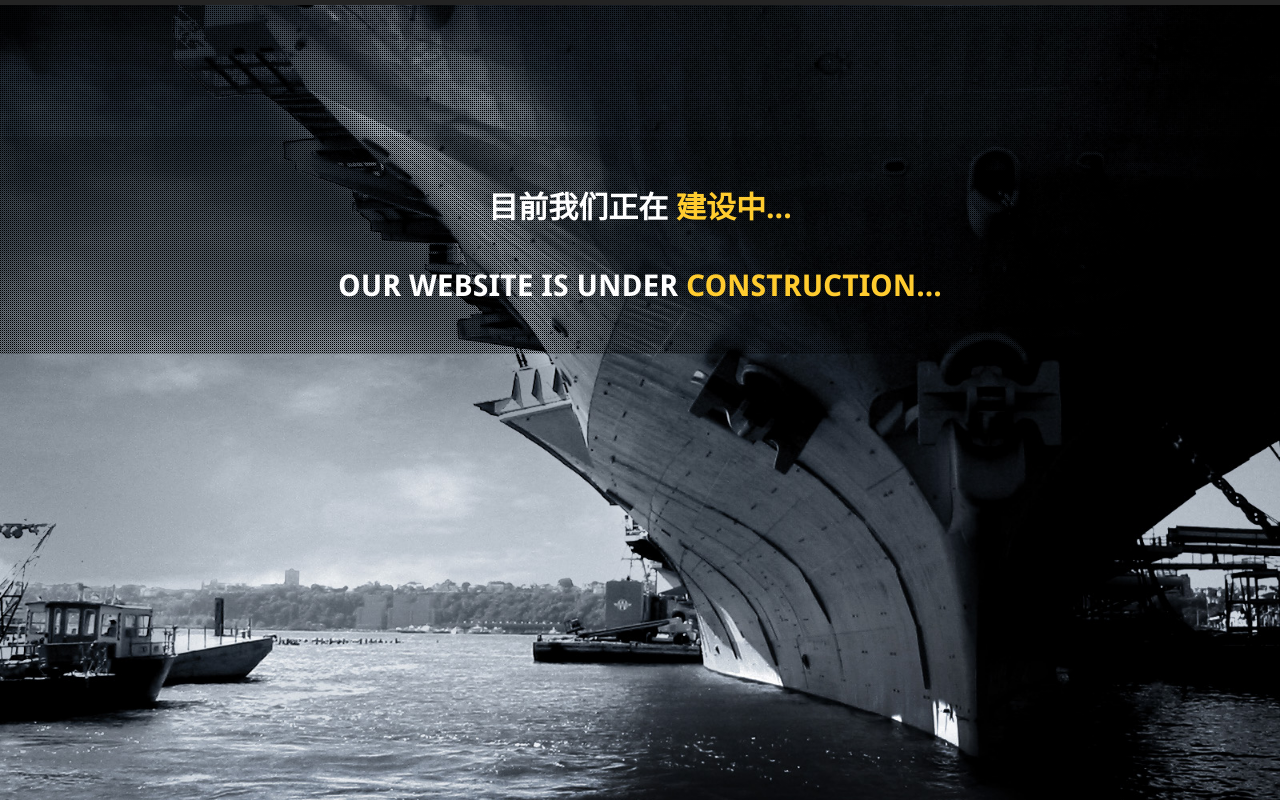
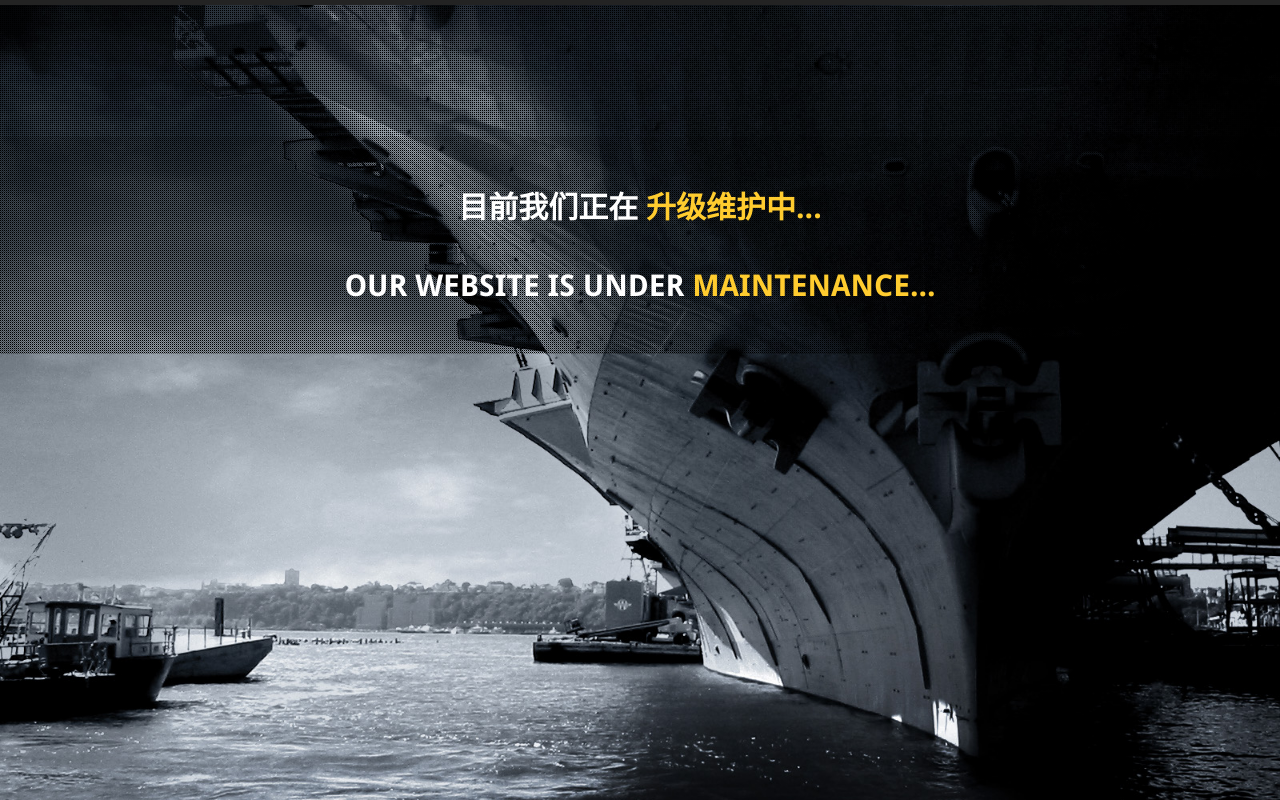
Before and after one commit to JamesGu14/Foryoung-UnderConstruction, a website: page public/index.html in a window 1280 px wide. Drawn offline with Linux system fonts and the light colour scheme.

```diff
--- a/public/index.html
+++ b/public/index.html
@@ -2,7 +2,7 @@
 <html xmlns="http://www.w3.org/1999/xhtml">
 <head>
 <meta http-equiv="Content-Type" content="text/html; charset=utf-8" />
-<title>Counterpart | UnderConstruction Template</title>
+<title>Foryoung | Website Under Maintenance | 网站正在升级维护中, 敬请期待 </title>
 
 <link rel="stylesheet" type="text/css" media="all" href="content/themes/Counterpart/style.css" />
 <link rel="stylesheet" href="content/themes/Counterpart/css/reset.css" type="text/css" media="screen">
@@ -86,9 +86,9 @@
 	<div class="welcome-content">
 		<div class="container_12">
 			<div class="grid_12">
-				<h3 class="welcome-title">目前我们正在 <span class="highlight">建设中...</span></h3>
+				<h3 class="welcome-title">目前我们正在 <span class="highlight">升级维护中...</span></h3>
 				<br /><br /><br />
-				<h3 class="welcome-title">Our Website Is Under <span class="highlight">Construction...</span></h3>
+				<h3 class="welcome-title">Our Website Is Under <span class="highlight">Maintenance...</span></h3>
 			</div><!-- //grid_12 -->
 		</div><!-- //container_12 -->
 	</div>
--- a/server.js
+++ b/server.js
@@ -4,4 +4,4 @@
 var server = express(); // better instead
 server.use(express.static(__dirname + '/public'));
 
-server.listen(3000);
+server.listen(80);
```
